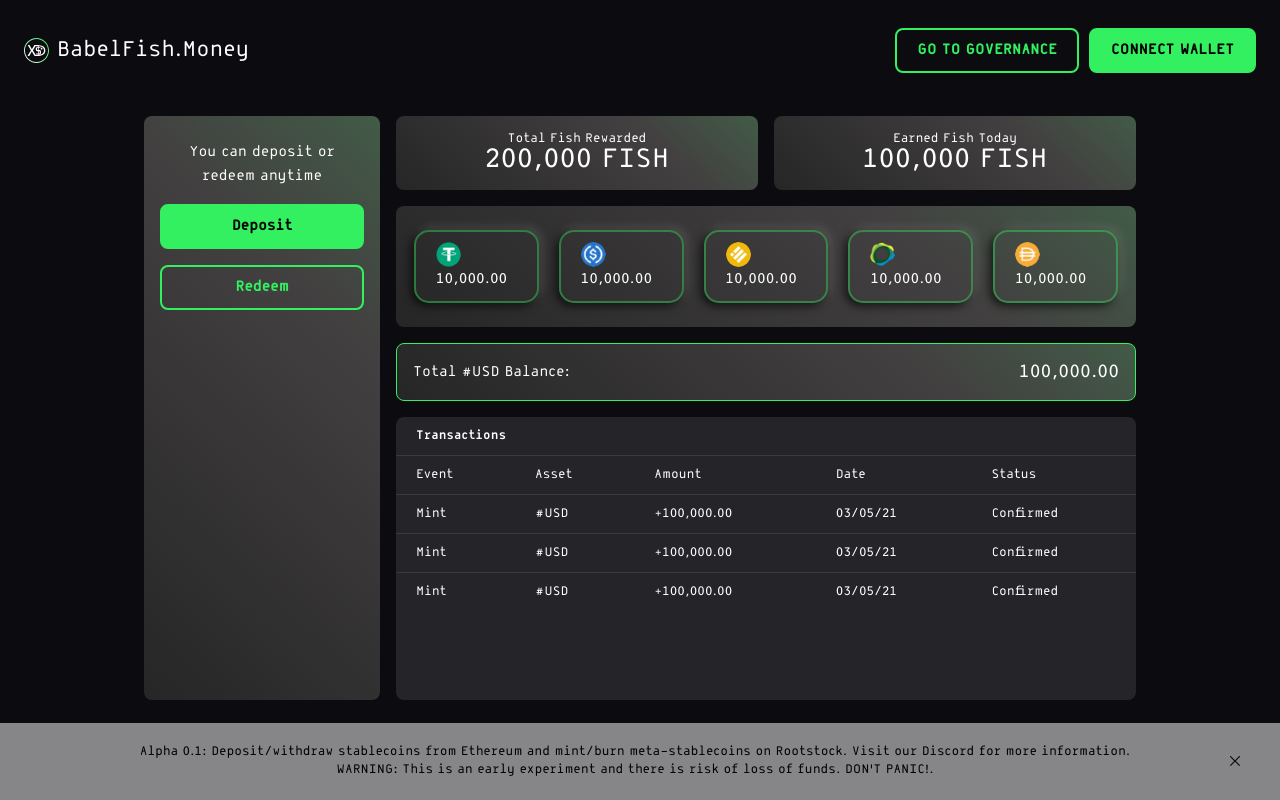
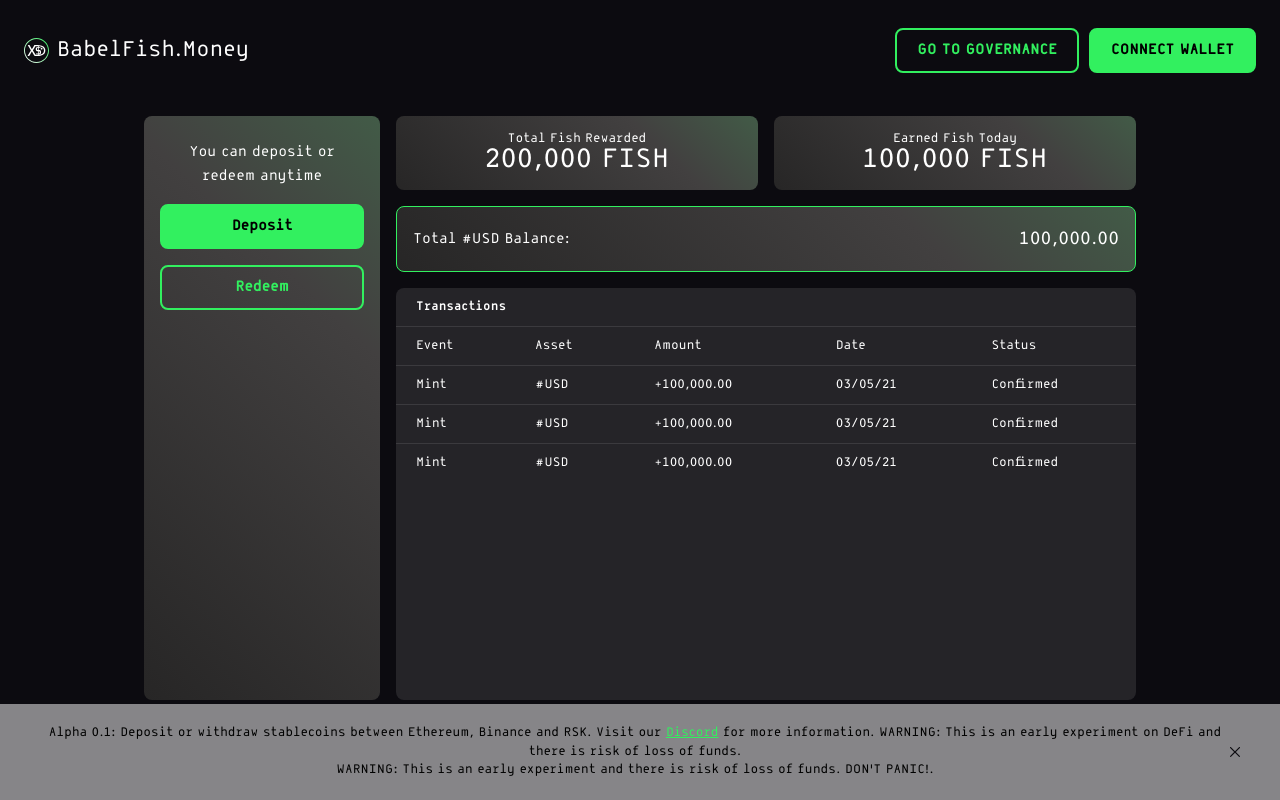
Before and after one commit to BabelFishProtocol/babelfish-frontend, a React (Create React App) app: page /dashboard in a window 1280 px wide. Built offline with nearby package versions, Linux system fonts and the light colour scheme; what text-mask-addons would draw is missing.

Commit message:
change banner

```diff
--- a/src/App.tsx
+++ b/src/App.tsx
@@ -23,9 +23,13 @@
           onClose={() => setShowBanner(!showBanner)}
           children={
             <span>
-              Alpha 0.1: Deposit/withdraw stablecoins from Ethereum and
-              mint/burn meta-stablecoins on Rootstock. Visit our Discord for
-              more information.
+              Alpha 0.1: Deposit or withdraw stablecoins between Ethereum,
+              Binance and RSK. Visit our{' '}
+              <a target="_blank" href="https://discord.com/invite/mEddUjcEfT">
+                Discord
+              </a>{' '}
+              for more information. WARNING: This is an early experiment on DeFi
+              and there is risk of loss of funds.
               <br />
               WARNING: This is an early experiment and there is risk of loss of
               funds. DON'T PANIC!.
--- a/src/containers/dashboard/index.tsx
+++ b/src/containers/dashboard/index.tsx
@@ -81,11 +81,11 @@
           </div>
         </div>
 
-        <FlexCard className="px-2 py-4 mb-3">
+        {/* <FlexCard className="px-2 py-4 mb-3">
           <div className="d-flex justify-content-center">
             <CoinsDeposited />
           </div>
-        </FlexCard>
+        </FlexCard> */}
 
         <CardUsdBalance className="mb-3 p-3">
           Total #USD Balance: <span>100,000.00</span>
--- a/src/lib/components/Banner/styles.ts
+++ b/src/lib/components/Banner/styles.ts
@@ -22,6 +22,9 @@
     width: 100%;
     text-align: center;
   }
+  a {
+    color: ${(props) => props.theme.primary};
+  }
 `;
 
 export const Close = styled.img`
```
